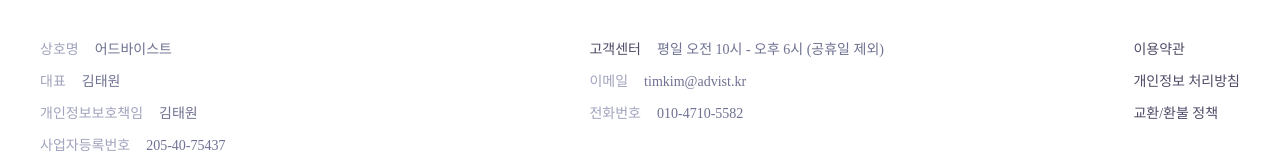
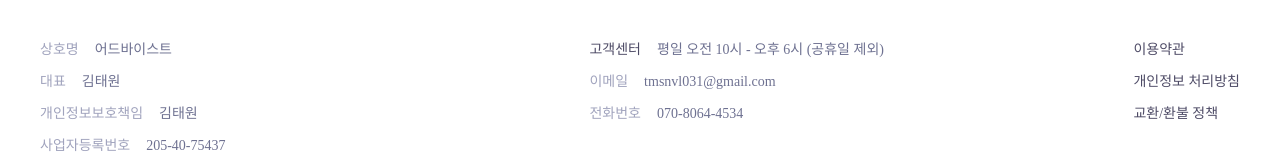
Before and after one commit to Advist-Project/Frontend, a Next.js app: page / in a window 1280 px wide. Shown: the part 6807-6975 px from the top of the page. Built offline with nearby package versions, Linux system fonts and the light colour scheme; a web font is replaced by a local one.

Commit message:
Update footer.tsx
고객센터 메일, 연락처 변경

```diff
--- a/src/components/footer.tsx
+++ b/src/components/footer.tsx
@@ -46,11 +46,11 @@ export const Footer = () => {
               </li>
               <li>
                 <label>이메일</label>
-                timkim@advist.kr
+                tmsnvl031@gmail.com
               </li>
               <li>
                 <label>전화번호</label>
-                010-4710-5582
+                070-8064-4534
               </li>
             </InfoList>
           </Column2>
```
